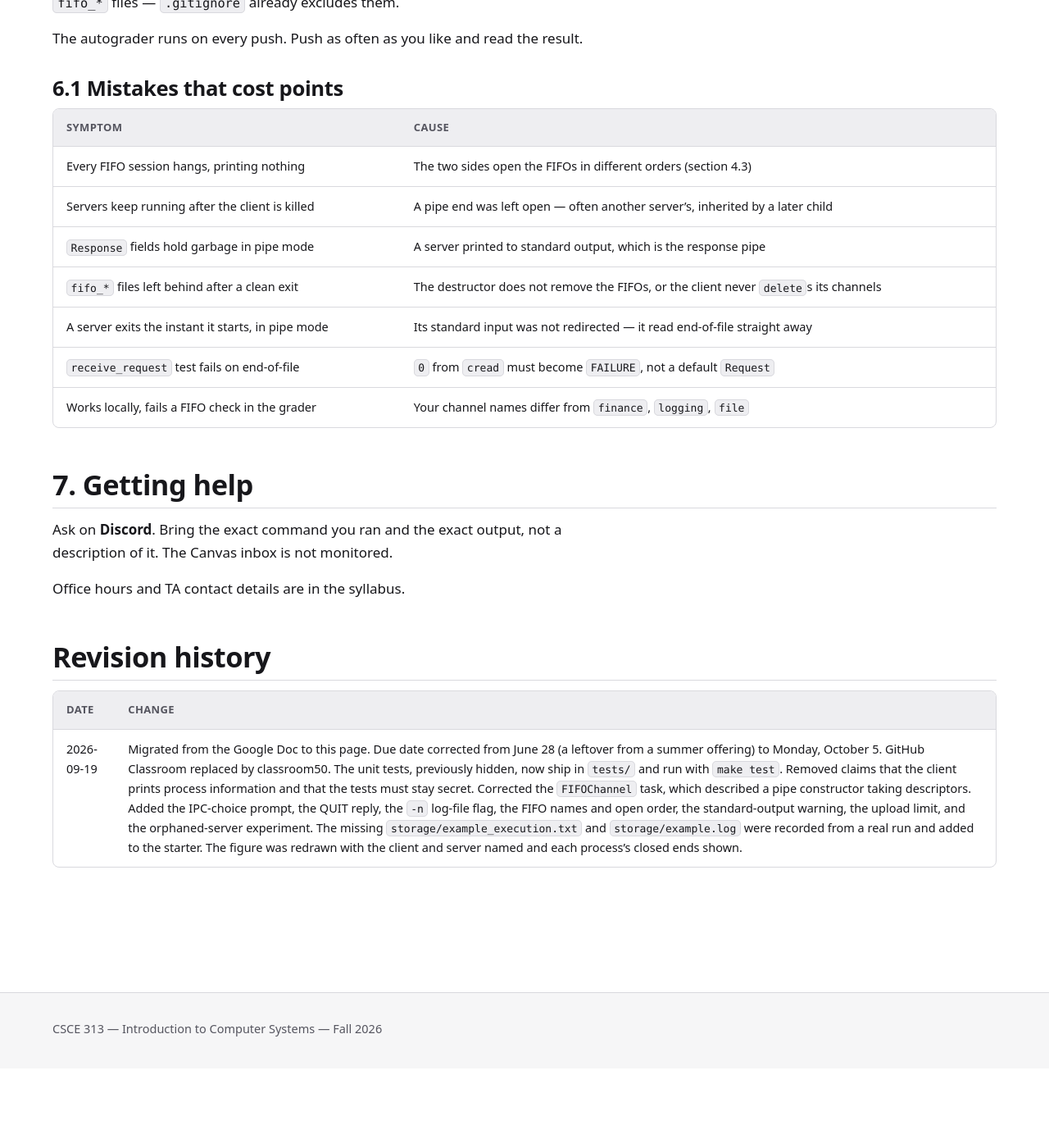
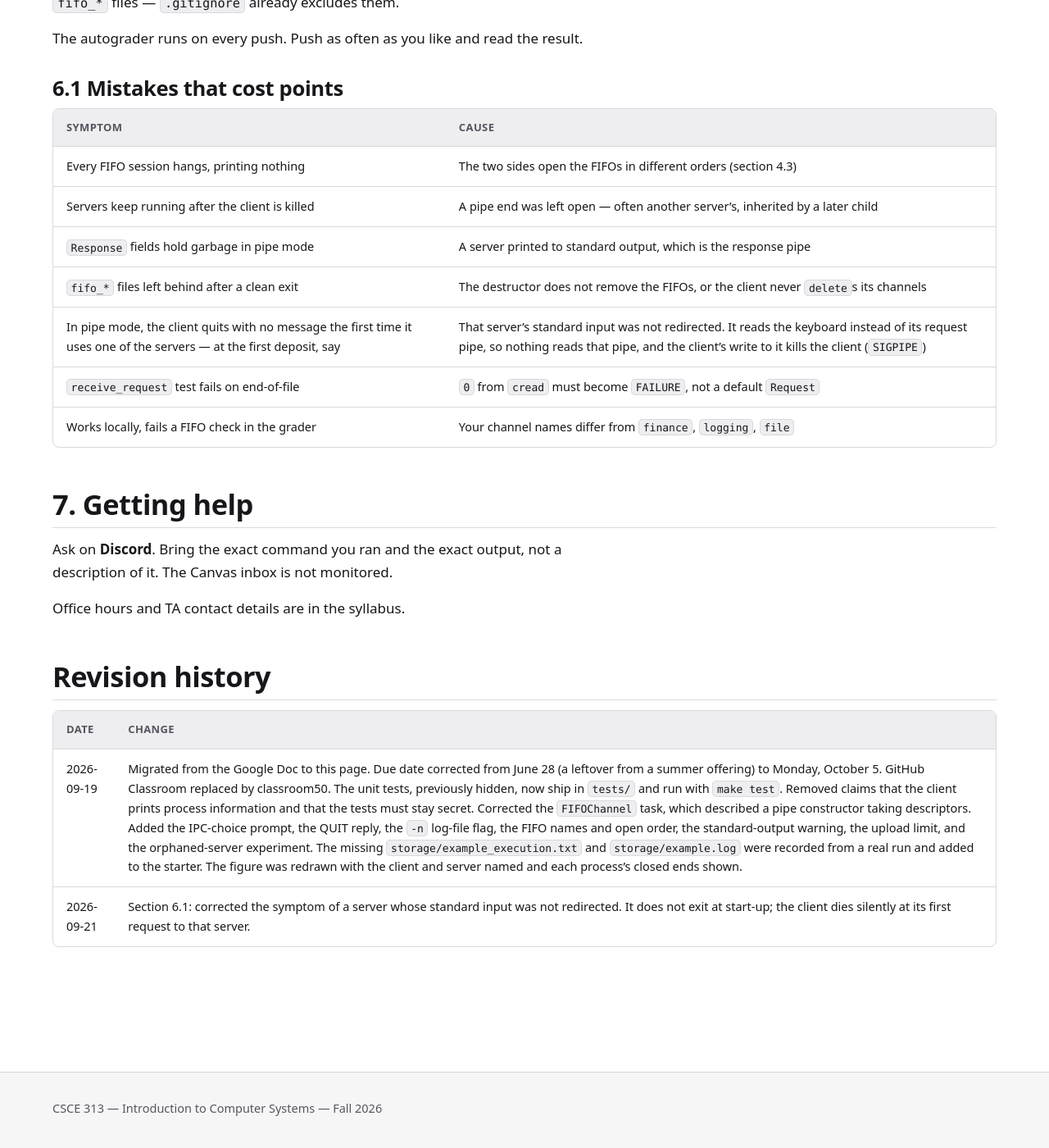
Before and after one commit to CSCE-313-FA26/CSCE-313-FA26.github.io, a Jekyll site: the page built from lab-3/index.md, in a window 1280 px wide and 1400 px high, scrolled down 10768 px. Shown: the whole window at 82% size. Built offline with Jekyll 4.4.1, drawn with Linux system fonts in a browser that asks for light colours; before the commit the page ends 12071 px from its top, so only the background shows below that.

Commit message:
Lab 3 6.1: correct the symptom of an unredirected server stdin
Co-Authored-By: Claude Opus 5 (1M context) <noreply@anthropic.com>
Claude-Session: https://claude.ai/code/session_01Cdfrp6jXTU4Azy52SVcfSN

```diff
--- a/lab-3/index.md
+++ b/lab-3/index.md
@@ -402,7 +402,7 @@ The autograder runs on every push. Push as often as you like and read the result
 | Servers keep running after the client is killed | A pipe end was left open — often another server's, inherited by a later child |
 | `Response` fields hold garbage in pipe mode | A server printed to standard output, which is the response pipe |
 | `fifo_*` files left behind after a clean exit | The destructor does not remove the FIFOs, or the client never `delete`s its channels |
-| A server exits the instant it starts, in pipe mode | Its standard input was not redirected — it read end-of-file straight away |
+| In pipe mode, the client quits with no message the first time it uses one of the servers — at the first deposit, say | That server's standard input was not redirected. It reads the keyboard instead of its request pipe, so nothing reads that pipe, and the client's write to it kills the client (`SIGPIPE`) |
 | `receive_request` test fails on end-of-file | `0` from `cread` must become `FAILURE`, not a default `Request` |
 | Works locally, fails a FIFO check in the grader | Your channel names differ from `finance`, `logging`, `file` |
 
@@ -418,3 +418,4 @@ Office hours and TA contact details are in the syllabus.
 | Date | Change |
 | --- | --- |
 | 2026-09-19 | Migrated from the Google Doc to this page. Due date corrected from June 28 (a leftover from a summer offering) to Monday, October 5. GitHub Classroom replaced by classroom50. The unit tests, previously hidden, now ship in `tests/` and run with `make test`. Removed claims that the client prints process information and that the tests must stay secret. Corrected the `FIFOChannel` task, which described a pipe constructor taking descriptors. Added the IPC-choice prompt, the QUIT reply, the `-n` log-file flag, the FIFO names and open order, the standard-output warning, the upload limit, and the orphaned-server experiment. The missing `storage/example_execution.txt` and `storage/example.log` were recorded from a real run and added to the starter. The figure was redrawn with the client and server named and each process's closed ends shown. |
+| 2026-09-21 | Section 6.1: corrected the symptom of a server whose standard input was not redirected. It does not exit at start-up; the client dies silently at its first request to that server. |
```
